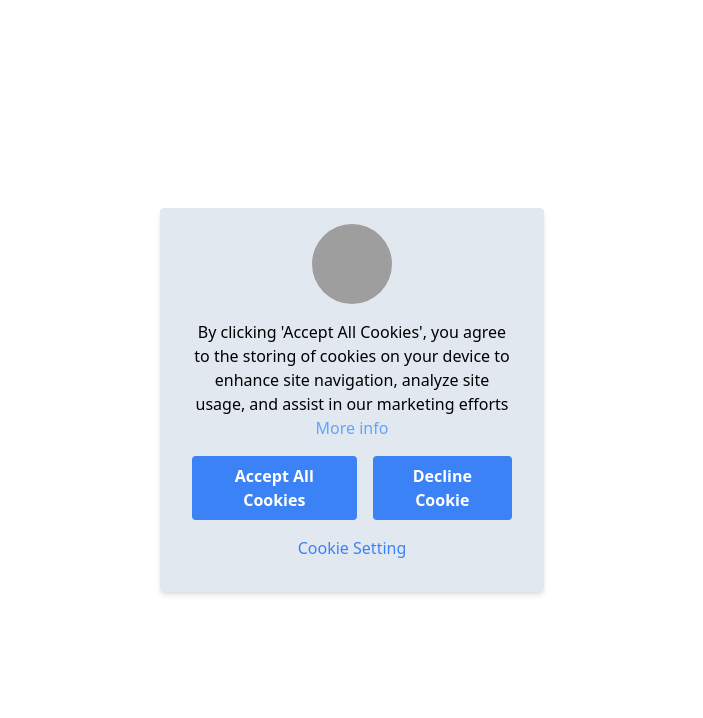
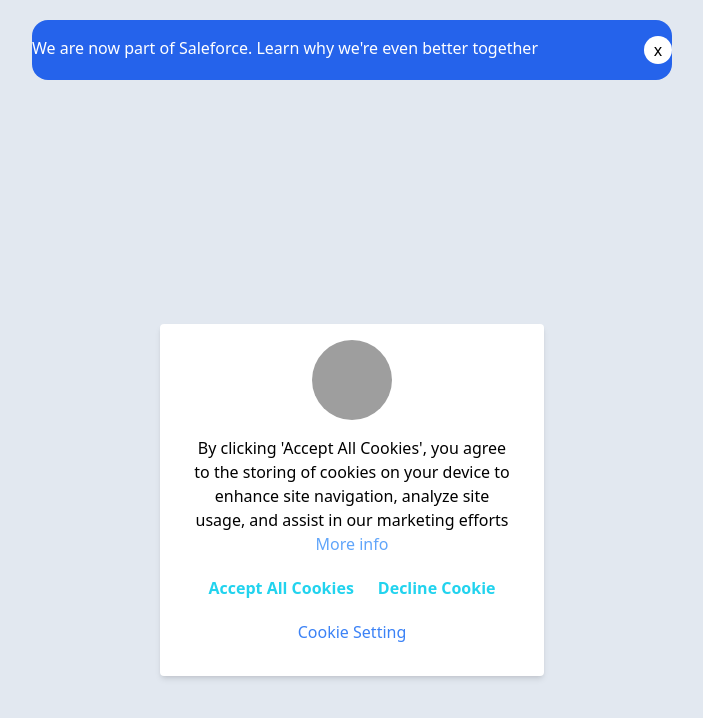
Before and after one commit to clementmw/Swift-cart, a React (Create React App) app in the folder pr/: page /my-repository/cookie in a window 1280 px wide. Shown: the top 718 px of the page, without its empty margins (288-991 px from the left). Built offline with nearby package versions, Linux system fonts and the light colour scheme; grey boxes are pictures that could not be loaded.

Commit message:
cookie finished

```diff
--- a/pr/src/pages/Cookie.js
+++ b/pr/src/pages/Cookie.js
@@ -1,13 +1,42 @@
-import React from 'react';
+import React, { useState } from 'react';
 import { Link } from 'react-router-dom';
 
 
 
 
 function Cookie() {
+  const [isVisible, setIsVisible] = useState(true);
+
+  const handleClick  = (e)=>{
+    e.preventDefault();
+
+  }
+  const toggle = ()=>{
+    setIsVisible((isVisible) => !isVisible) // at first its visible (true) else its false not visible
+  }
+
+
   return (
+    <div className='bg-slate-200'>
+
+      {isVisible ? // if true it shows the whole div
+    <div className='flex items-centre justify-center py-5'>
+
+        <form className='bg-blue-600 rounded-2xl flex items-centre w-1/2 py-4 '>
+          <div>
+            <p className='text-white text-center'>  We are now part of Saleforce. <Link to="#" className='hover:underline'>Learn why we're even better together</Link></p>
+          </div>
+          <div className='ml-auto'>
+          <button onClick= {toggle}  className='rounded-full w-7 h-7 ml-auto bg-white'>x</button>
+          </div>
+        </form>
+      </div>
+      // if false it hides the whole div
+       : null}
+
     <div className='flex items-center justify-center h-screen'>
-      <form className='bg-slate-200 shadow-md rounded px-8 pt-4 pb-8 w-96'>
+
+      <form onSubmit={handleClick} className='bg-white shadow-md rounded px-8 pt-4 pb-8 w-96'>
         <div>
           <img
             className='w-20 h-20 rounded-full mx-auto mb-4'
@@ -25,13 +54,13 @@ function Cookie() {
 
         <div className='flex items-center justify-center'>
           <button
-            className='bg-blue-500 hover:bg-blue-700 text-white font-bold py-2 px-4 rounded mr-2'
+            className='bg-white hover:bg-stone-100 text-cyan-400 font-bold py-1 px-1 rounded mr-2'
             type='submit'
             value='submit'
           >
             Accept All Cookies
           </button>
-          <button className='bg-blue-500 hover:bg-blue-700 text-white font-bold py-2 px-4 rounded ml-2'>
+          <button className='bg-white hover:bg-stone-100 text-cyan-400 font-bold py-1 px-1 rounded ml-2'>
             Decline Cookie
           </button>
         </div>
@@ -40,6 +69,8 @@ function Cookie() {
         </div>
       </form>
     </div>
+
+    </div>
   );
 }
 
```
